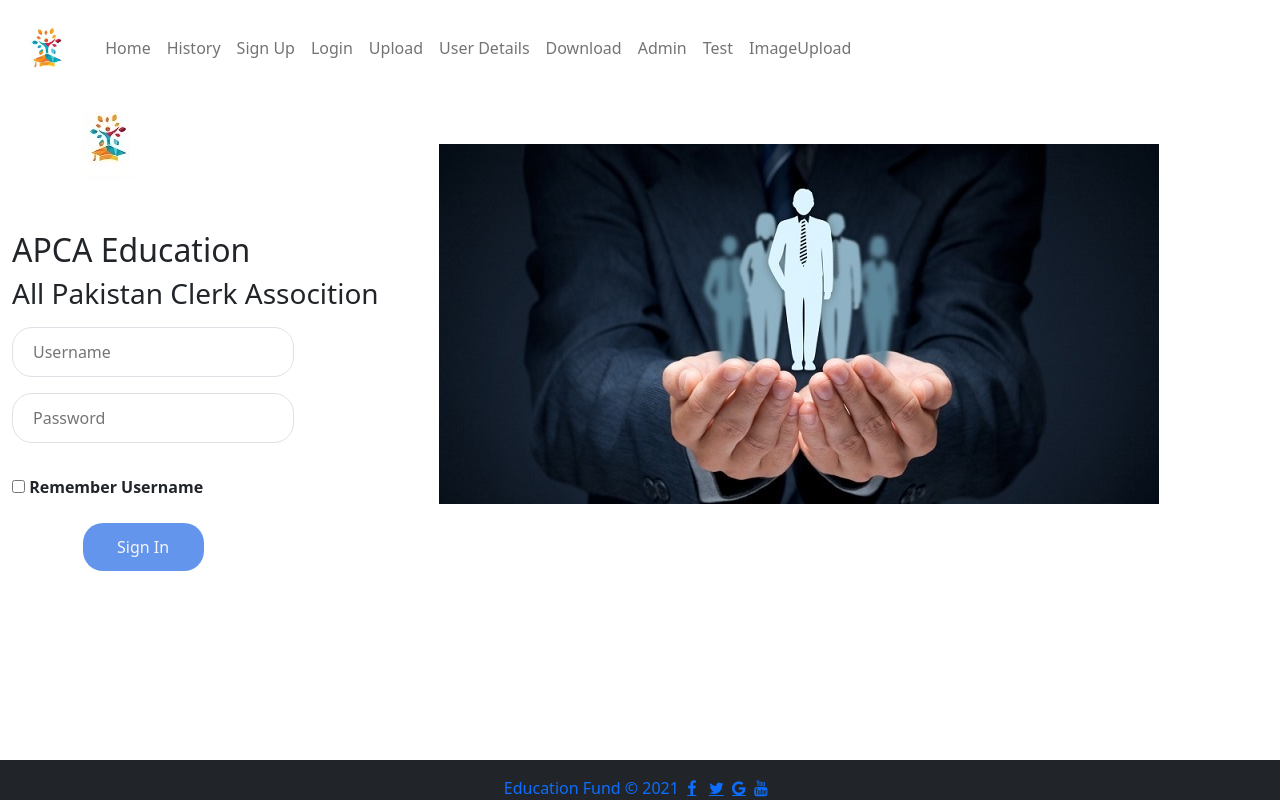
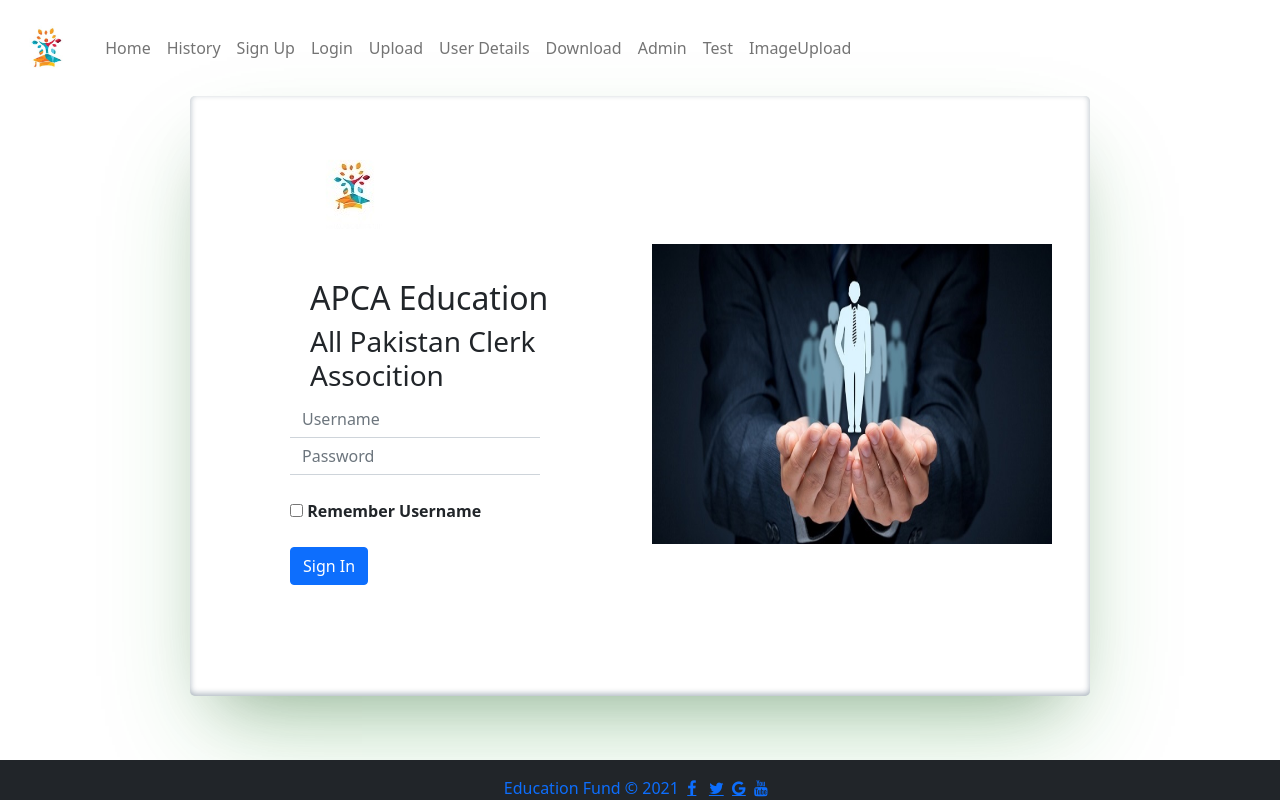
Before and after one commit to imrookhan44/Deoswabi, a React (Create React App) app: page /login in a window 1280 px wide. Built offline with nearby package versions, Linux system fonts and the light colour scheme.

Commit message:
done login page

```diff
--- a/src/components/Signup/Signup.css
+++ b/src/components/Signup/Signup.css
@@ -35,6 +35,5 @@ border-radius: 0px !important;
   @media screen and (max-width: 643px) {
     .userDetails{
         width: 360px;
-
     }
   }
--- a/src/components/login/Login.css
+++ b/src/components/login/Login.css
@@ -54,3 +54,15 @@ input[type=text]:focus, input[type=password]:focus {
   box-shadow: 10px 10px 10px gray;
   background-color: blue;
 }
+
+@media screen and (max-width: 643px) {
+  .imgimgimg {
+      display: none;
+  }
+}
+@media screen and (max-width: 643px) {
+  .userDetails{
+      width: 360px;
+
+  }
+}
--- a/src/components/login/Login.js
+++ b/src/components/login/Login.js
@@ -7,33 +7,52 @@ import human from '../../assets/images/human.jpg'
 export default function Login() {
     return (
 
-        <div class="">
+//         <div class="">
 
-            <div className='container-fluid'>
-                <div className='row'>
-                    <div className='col-sm-4'>
-&nbsp;&nbsp;&nbsp;&nbsp;&nbsp;&nbsp;&nbsp;&nbsp;&nbsp;&nbsp;&nbsp;&nbsp;&nbsp;
+//             <div className='container-fluid'>
+//                 <div className='row'>
+//                     <div className='col-sm-4'>
+// &nbsp;&nbsp;&nbsp;&nbsp;&nbsp;&nbsp;&nbsp;&nbsp;&nbsp;&nbsp;&nbsp;&nbsp;&nbsp;
+//  <img className='img-fluid' src={login}/>
+//  <br />
+//
+//                         <form >
+//                             <input className="border" type="text" placeholder="Username" style={{ outline: "none", borderRadius: "20px", width: "70%", padding: "12px 20px", margin: "8px 0px", display: "inline-block", border: "1px solid #ccc", boxsizing: "border-box", backgroundcolor: "#f1f1f1" }}></input><br />
+//                             <input className="border" type="password" placeholder="Password" style={{ outline: "none", borderRadius: "20px", width: "70%", padding: "12px 20px", margin: "8px 0px", display: "inline-block", border: "1px solid #ccc", boxsizing: "border-box", backgroundcolor: "#f1f1f1" }}></input><br /><br />
+//                             <input type="checkbox" id="vehicle1" name="vehicle1" value="Bike"></input> <b>Remember Username</b> <br /><br />
+//                            &nbsp;&nbsp; &nbsp; &nbsp; &nbsp; &nbsp; &nbsp; &nbsp; &nbsp;  <button className="k" style={{ width: "30%", borderRadius: "20px", height: "6vh"}}>Sign In</button>
+//                         </form>
+//                     </div>
+//                     <div className='col-sm-8'>
+//                     <br />
+//                     <br />
+//                     <img className='img' src={human}/>
+//                     </div>
+//                 </div>
+//             </div>
+//         </div>
+<div className=" userDetails pt-4">
+      <div className="row pt-4 ">
+      <div className="col-sm-6 col-lg-6">
+        <h2 style={{marginLeft:'120px'}}>
         <img className='img-fluid' src={login}/>
- <br />
+        <br/>
         <h2>
-                   APCA Education
-                        <br />
-                        </h2>
-                        <h3>
+     APCA Education <br/></h2><h3>
 All Pakistan Clerk Assocition
 </h3>
-                        <form >
-                            <input className="border" type="text" placeholder="Username" style={{ outline: "none", borderRadius: "20px", width: "70%", padding: "12px 20px", margin: "8px 0px", display: "inline-block", border: "1px solid #ccc", boxsizing: "border-box", backgroundcolor: "#f1f1f1" }}></input><br />
-                            <input className="border" type="password" placeholder="Password" style={{ outline: "none", borderRadius: "20px", width: "70%", padding: "12px 20px", margin: "8px 0px", display: "inline-block", border: "1px solid #ccc", boxsizing: "border-box", backgroundcolor: "#f1f1f1" }}></input><br /><br />
-                            <input type="checkbox" id="vehicle1" name="vehicle1" value="Bike"></input> <b>Remember Username</b> <br /><br />
-                           &nbsp;&nbsp; &nbsp; &nbsp; &nbsp; &nbsp; &nbsp; &nbsp; &nbsp;  <button className="k" style={{ width: "30%", borderRadius: "20px", height: "6vh"}}>Sign In</button>
+         </h2>
+        <form className="sign Up" style={{marginLeft:'100px',width:'250px'}}>
+        <input type="text" placeholder="Username"  name="name" className="form-control"title="Please enter your full name"/>
+        <input type="password" placeholder="Password" name="pass" className="form-control"title="Please enter your password"/><br/>
+     <input type="checkbox"></input> <b>Remember Username</b>
+
+        <button className="btn btn-primary mt-4">Sign In</button>
         </form>
     </div>
-                    <div className='col-sm-8'>
-                    <br />
-                    <br />
-                    <img className='img' src={human}/>
-                    </div>
+
+        <div className="col-sm-6 col-lg-6">
+        <img src={human}className='imgimgimg' style={{width:'400px',height:'300px'}}/>
         </div>
       </div>
     </div>
```
Also changed, not shown: src/components/upload/Upload.js (line endings or trailing spaces). Lines whose indentation alone changed are shown as unchanged.
